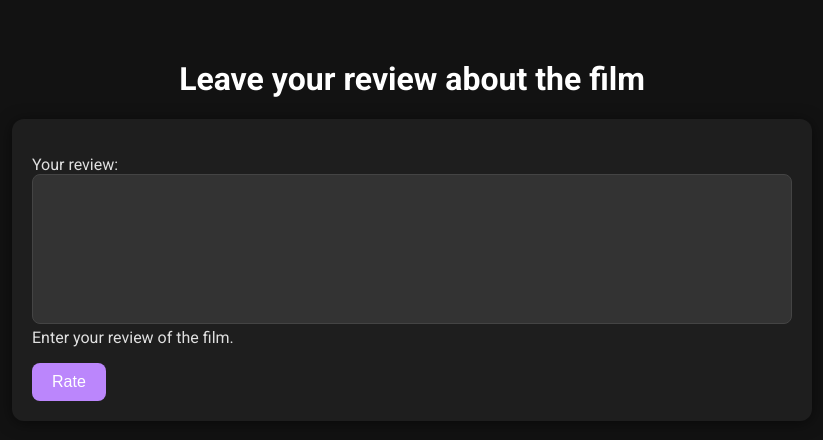
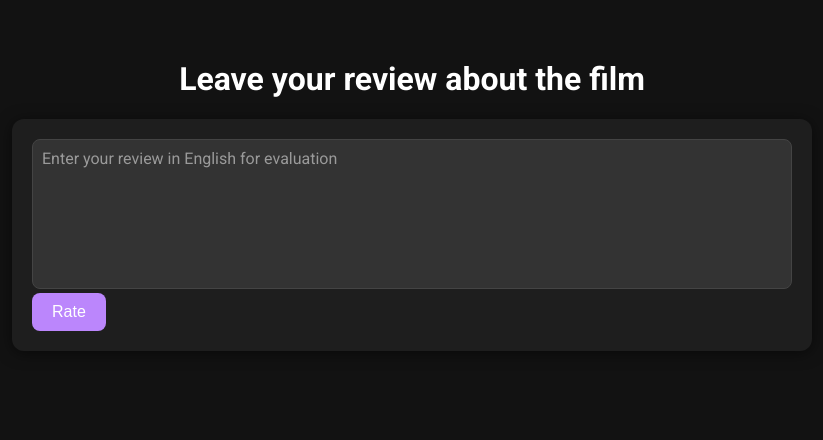
Before and after one commit to Rcinderblock/movie_reviewer, a Django app: page / in a window 1280 px wide. Shown: the top 440 px of the page, without its empty margins (228-1051 px from the left). Run offline with Django 5.2, Linux system fonts and the light colour scheme; parts of the project's set-up code (start-up, migrations or seed data) failed here and were passed over.

Commit message:
added visualisation and improve design

```diff
--- a/reviews/templates/reviews/home.html
+++ b/reviews/templates/reviews/home.html
@@ -37,6 +37,19 @@
             font-size: 16px;
             resize: none;
             box-sizing: border-box;
+            position: relative;
+        }
+        .placeholder {
+            position: absolute;
+            left: 10px;
+            top: 10px;
+            color: rgba(224, 224, 224, 0.6);
+            pointer-events: none;
+            transition: all 0.2s ease;
+        }
+        textarea:focus + .placeholder,
+        textarea:not(:placeholder-shown) + .placeholder {
+            display: none;
         }
         button {
             padding: 10px 20px;
@@ -86,7 +99,10 @@
 
         <form method="post">
             {% csrf_token %}
-            {{ form.as_p }}
+            <div style="position: relative;">
+                <textarea id="review" name="review" placeholder=" " required></textarea>
+                <label class="placeholder">Enter your review in English for evaluation</label>
+            </div>
             <button type="submit">Rate</button>
         </form>
 
--- a/reviews/views.py
+++ b/reviews/views.py
@@ -47,7 +47,7 @@ def classify_review(text):
     predicted_rating = max(1, min(10, predicted_rating))
 
     # Предсказание классификации
-    status = 'Positive' if predicted_rating >= 5 else 'Negative'
+    status = 'Positive' if predicted_rating >= 6 else 'Negative'
 
     return status, predicted_rating
 
```
Also changed, not shown: 2 other files.
